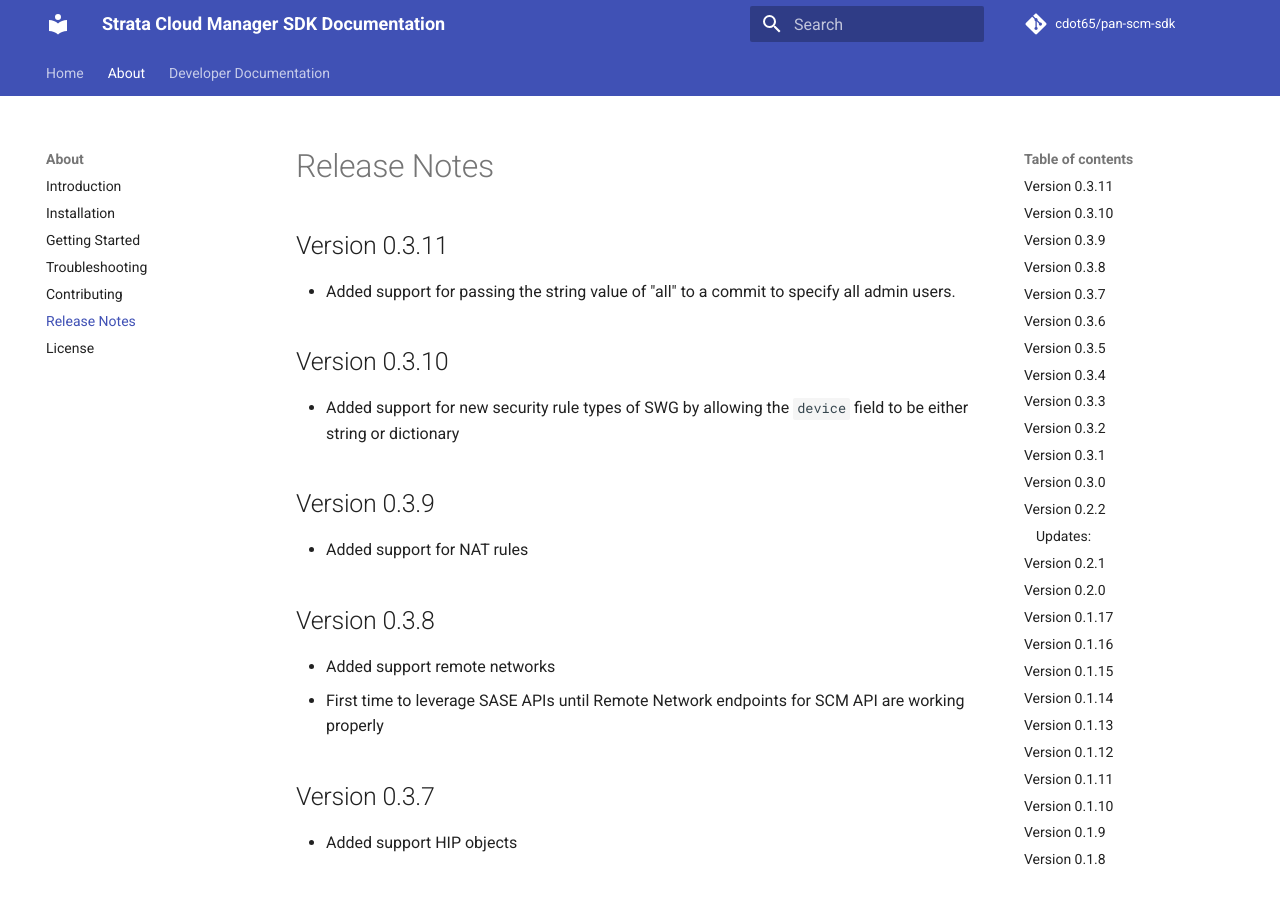
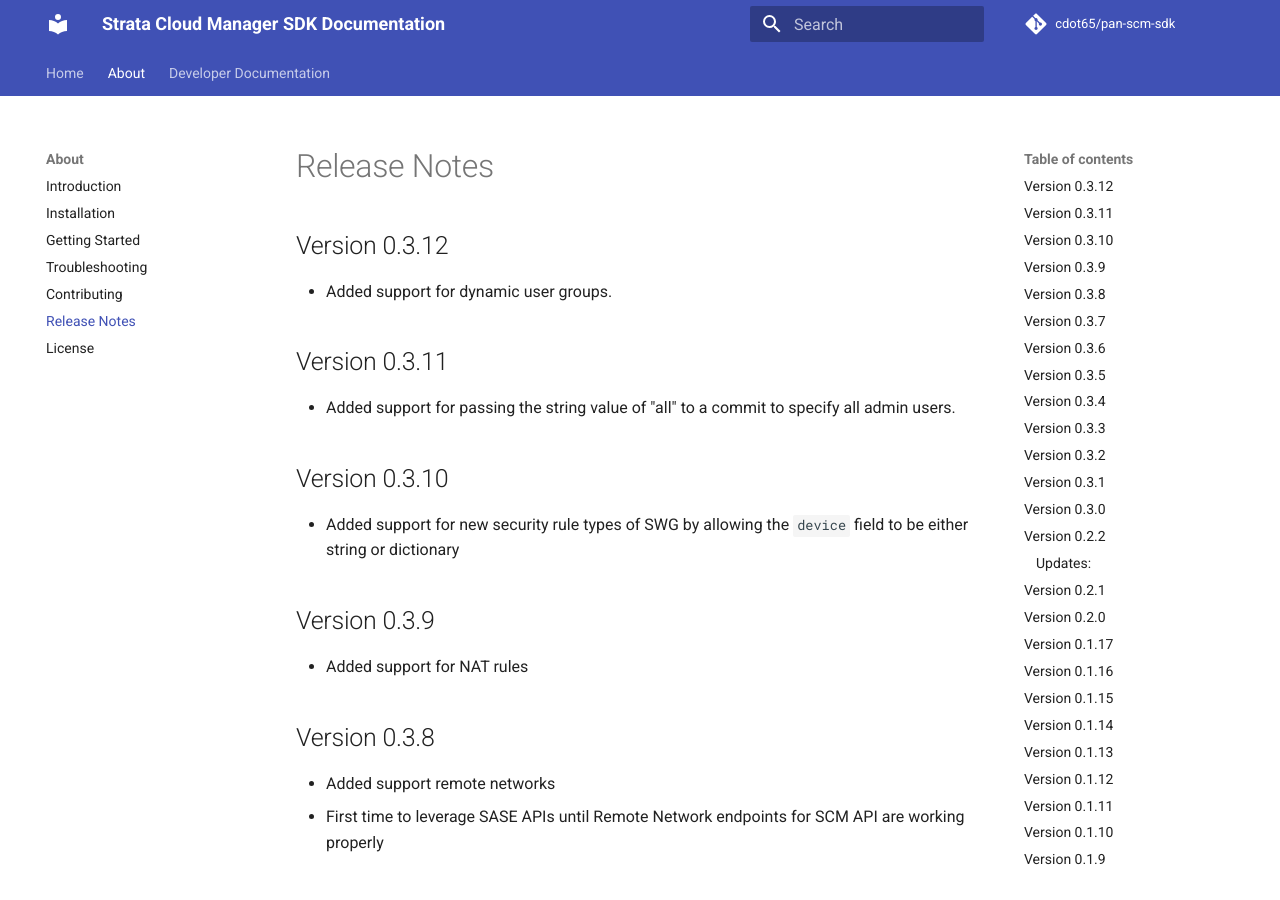
Before and after one commit to cdot65/pan-scm-sdk, an MkDocs documentation site: the page built from docs/about/release-notes.md, in a window 1280 px wide and 900 px high. Built offline with MkDocs 1.6.1 and Material for MkDocs 9.7.7, drawn with Linux system fonts in a browser that asks for light colours; comment, search, counter and statistics services are not loaded.

Commit message:
Add documentation for Dynamic User Group and its models
This commit introduces links and entries for the Dynamic User Group in both configuration objects and models sections. Updates include additions to the relevant Markdown files and the `mkdocs.yml` file to ensure proper documentation visibility and navigation. This enhances the coverage of SDK objects in the documentation.

```diff
--- a/docs/about/release-notes.md
+++ b/docs/about/release-notes.md
@@ -1,3 +1,7 @@
+## Version 0.3.12
+
+- Added support for dynamic user groups.
+
 ## Version 0.3.11
 
 - Added support for passing the string value of "all" to a commit to specify all admin users.
--- a/pyproject.toml
+++ b/pyproject.toml
@@ -1,6 +1,6 @@
 [tool.poetry]
 name = "pan-scm-sdk"
-version = "0.3.11"
+version = "0.3.12"
 description = "Python SDK for Palo Alto Networks Strata Cloud Manager."
 authors = ["Calvin Remsburg <calvin@cdot.io>"]
 license = "Apache 2.0"
```
